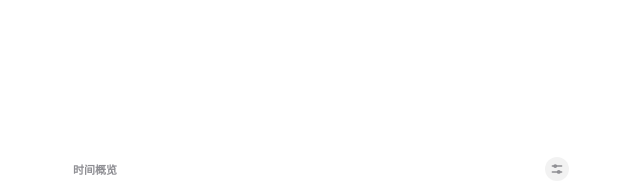
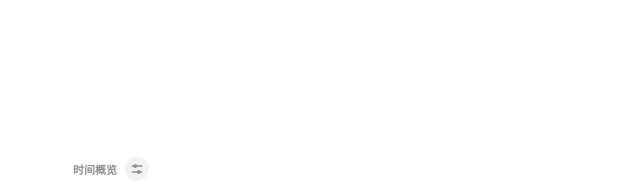
Before and after one commit to gjl2002/12week-, a plain HTML site: page index.html in a window 1280 px wide. Shown: the top 190 px of the page, 319-959 px from the left. Drawn offline with Linux system fonts and the light colour scheme.

Commit message:
Place display settings next to the overview title

```diff
--- a/index.html
+++ b/index.html
@@ -98,7 +98,7 @@
 
         /* One time overview: date, 12-week progress, year and week metrics */
         .time-overview-section { display: flex; flex-direction: column; gap: 12px; min-width: 0; }
-        .overview-top { display: flex; align-items: center; justify-content: space-between; gap: 8px; min-width: 0; min-height: 24px; padding: 0 2px; }
+        .overview-top { display: flex; align-items: center; justify-content: flex-start; gap: 8px; min-width: 0; min-height: 24px; padding: 0 2px; }
         .overview-date-time { display: flex; align-items: center; justify-content: space-between; gap: 10px; min-width: 0; width: 100%; padding: 0 4px; }
         .overview-title { font-size: 11px; font-weight: 700; color: var(--text-muted); white-space: nowrap; }
         .overview-tools { display: flex; align-items: center; gap: 6px; flex-shrink: 0; position: relative; }
```
